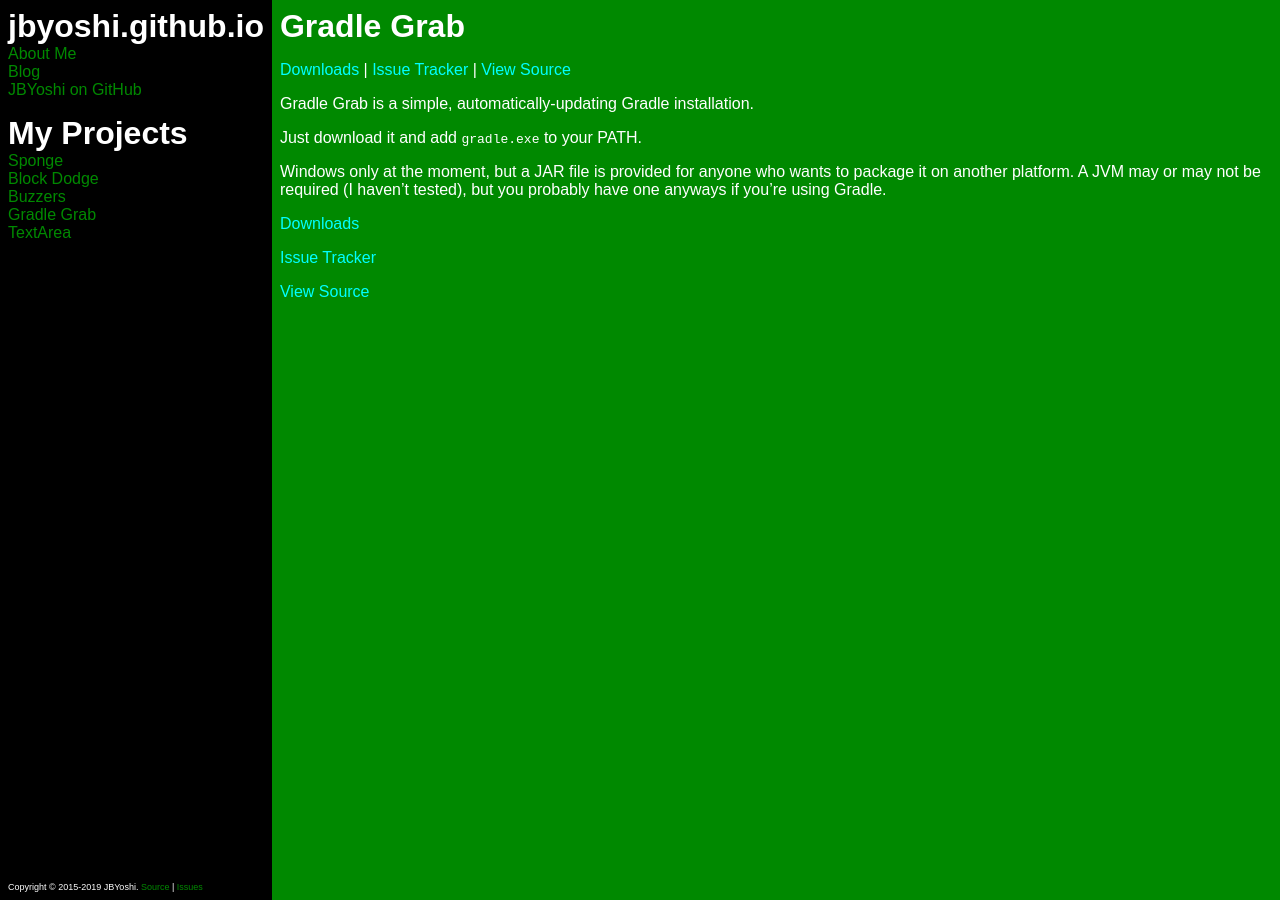
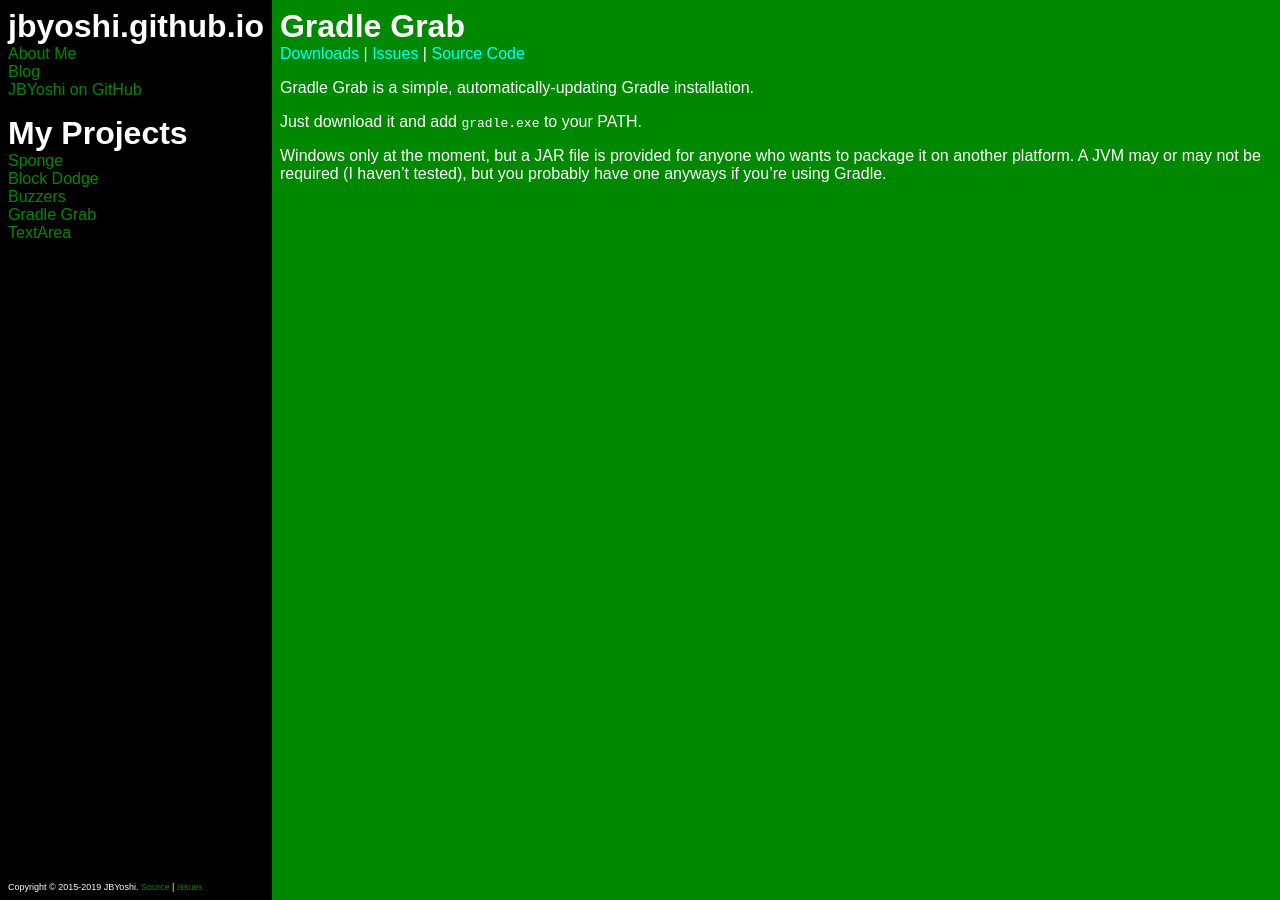
Before and after one commit to JBYoshi/jbyoshi.github.io, a Jekyll site: the page built from gradlegrab.md, in a window 1280 px wide. Built offline with Jekyll 4.4.1, drawn with Linux system fonts in a browser that asks for light colours.

Commit message:
Set up layouts for different types of pages.

```diff
--- a/404.html
+++ b/404.html
@@ -1,8 +1,7 @@
 ---
-layout: default
+layout: base
 title: 404
 permalink: /404.html
-skipheader: true
 ---
 
 <center><div class="huge">404</div></center>
--- /dev/null
+++ b/_layouts/base.html
@@ -0,0 +1,41 @@
+<!DOCTYPE html>
+<html lang="en-US">
+    <head>
+        <meta http-equiv="Content-Security-Policy" content="default-src 'self'">
+        <meta charset="UTF-8">
+
+        <title>{{ page.title }} - jbyoshi.github.io</title>
+        <link rel="stylesheet" href="/assets/style.css">
+        <meta name="viewport" content="width=device-width, initial-scale=1, viewport-fit=cover">
+    </head>
+    <body>
+        <div id="main">
+            <h2 class="site-title"><a href="/">jbyoshi.github.io</a></h2>
+            <main>
+                {{ content }}
+            </main>
+        </div>
+        <div id="sidebar" class="secondary">
+            <nav id="sidebar-main">
+                <a href="/" rel="author">
+                    <header class="site-title">jbyoshi.github.io</header>
+                    About Me
+                </a>
+                <a href="/blog/">Blog</a>
+                <a href="https://github.com/JBYoshi">JBYoshi on GitHub</a>
+                <hr>
+                <h1>My Projects</h1>
+                <a href="https://spongepowered.org">Sponge</a>
+                <a href="/blockdodge">Block Dodge</a>
+                <a href="/buzzers">Buzzers</a>
+                <a href="/gradlegrab">Gradle Grab</a>
+                <a href="/textarea/">TextArea</a>
+            </nav>
+            <footer id="copyright">
+                Copyright &copy; 2015-2019 JBYoshi.
+                <a href="https://github.com/JBYoshi/jbyoshi.github.io">Source</a> |
+                <a href="https://github.com/JBYoshi/jbyoshi.github.io/issues">Issues</a>
+            </footer>
+        </div>
+    </body>
+</html>
--- a/_layouts/default.html
+++ b/_layouts/default.html
@@ -1,44 +1,6 @@
-<!DOCTYPE html>
-<html lang="en-US">
-    <head>
-        <meta http-equiv="Content-Security-Policy" content="default-src 'self'">
-        <meta charset="UTF-8">
+---
+layout: base
+---
 
-        <title>{{ page.title }} - jbyoshi.github.io</title>
-        <link rel="stylesheet" href="/assets/style.css">
-        <meta name="viewport" content="width=device-width, initial-scale=1, viewport-fit=cover">
-    </head>
-    <body>
-        <div id="main">
-            <h2 class="site-title"><a href="/">jbyoshi.github.io</a></h2>
-            <article> <!-- TODO maybe use <main> instead? -->
-                {% if page.skipheader == null %}
-                <header>{{ page.title }}</header>
-                {% endif %}
-                <div class="content">{{ content }}</div>
-            </article>
-        </div>
-        <div id="sidebar" class="secondary">
-            <nav id="sidebar-main">
-                <a href="/" rel="author">
-                    <header class="site-title">jbyoshi.github.io</header>
-                    About Me
-                </a>
-                <a href="/blog/">Blog</a>
-                <a href="https://github.com/JBYoshi">JBYoshi on GitHub</a>
-                <hr>
-                <h1>My Projects</h1>
-                <a href="https://spongepowered.org">Sponge</a>
-                <a href="/blockdodge">Block Dodge</a>
-                <a href="/buzzers">Buzzers</a>
-                <a href="/gradlegrab">Gradle Grab</a>
-                <a href="/textarea/">TextArea</a>
-            </nav>
-            <footer id="copyright">
-                Copyright &copy; 2015-2019 JBYoshi.
-                <a href="https://github.com/JBYoshi/jbyoshi.github.io">Source</a> |
-                <a href="https://github.com/JBYoshi/jbyoshi.github.io/issues">Issues</a>
-            </footer>
-        </div>
-    </body>
-</html>
+<header>{{ page.title }}</header>
+{{ content }}
--- /dev/null
+++ b/_layouts/project.html
@@ -0,0 +1,10 @@
+---
+layout: base
+---
+
+<header>{{ page.title }}</header>
+<a href="https://github.com/{{ page.repo }}/releases">Downloads</a>
+| <a href="https://github.com/{{ page.repo }}/issues">Issues</a>
+| <a href="https://github.com/{{ page.repo }}">Source Code</a>
+
+{{ content }}
--- a/gradlegrab.md
+++ b/gradlegrab.md
@@ -1,20 +1,11 @@
 ---
-layout: default
+layout: project
 title: Gradle Grab
+repo: JBYoshi/GradleGrab
 ---
-
-[Downloads](https://github.com/JBYoshi/GradleGrab/releases)
-| [Issue Tracker](https://github.com/JBYoshi/GradleGrab/issues)
-| [View Source](https://github.com/JBYoshi/GradleGrab)
 
 Gradle Grab is a simple, automatically-updating Gradle installation.
 
 Just download it and add `gradle.exe` to your PATH.
 
 Windows only at the moment, but a JAR file is provided for anyone who wants to package it on another platform. A JVM may or may not be required (I haven't tested), but you probably have one anyways if you're using Gradle.
-
-[Downloads](https://github.com/JBYoshi/GradleGrab/releases)
-
-[Issue Tracker](https://github.com/JBYoshi/GradleGrab/issues)
-
-[View Source](https://github.com/JBYoshi/GradleGrab)
--- a/index.html
+++ b/index.html
@@ -1,7 +1,6 @@
 ---
-layout: default
+layout: base
 title: Home
-skipheader: true
 ---
 
 Hi! I'm Jonathan Browne, known more commonly across the Internet as JBYoshi. I'm a proficient computer programmer and video game fan. I have written programs in the programming languages Java, Python, JavaScript, TypeScript, Groovy, Kotlin, and Lua, and have also played around with Rust, Scala, C, C++, Objective-C, and Swift. I am most known for my work on <a href="https://www.spongepowered.org">Sponge</a>, a plugin API for the video game Minecraft.
```
Also changed, not shown: _layouts/post.html (+8 -4 lines), blockdodge.md (+2 -5 lines).
